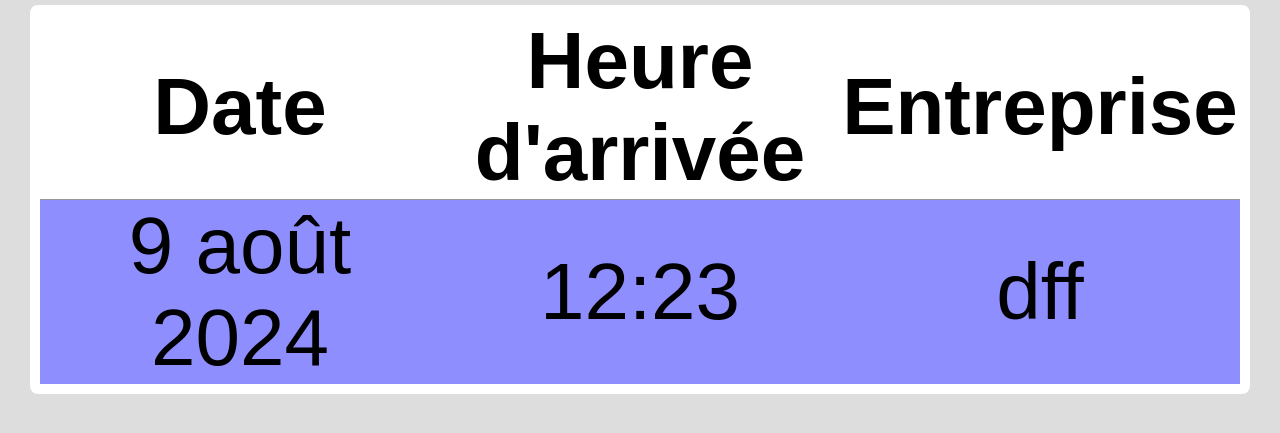
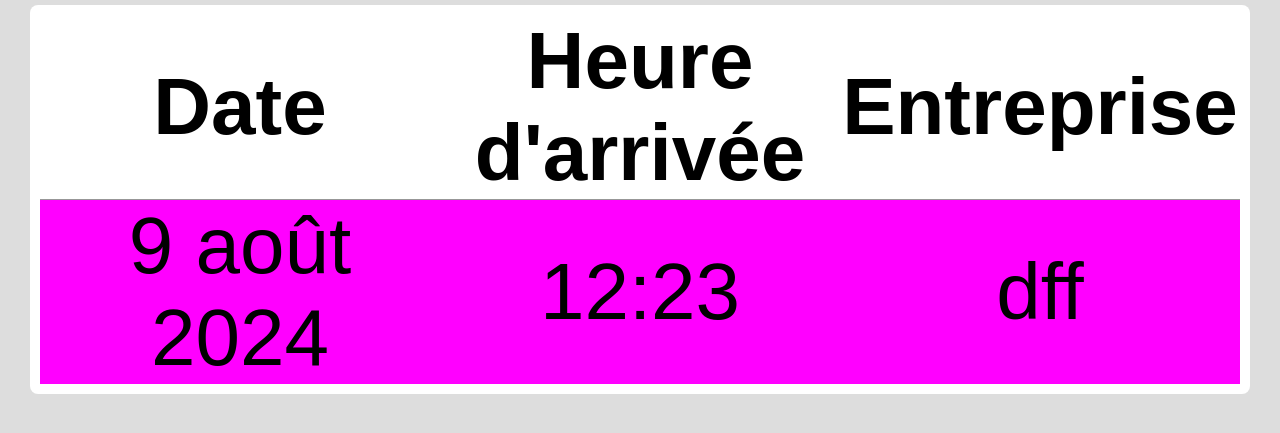
Before and after one commit to ITM-AP/Gestion_Visiteur, a Django app: page / in a window 1280 px wide, with the pointer over the restyled element. Shown: the part 147-580 px from the top of the page. Run offline with Django 5.2, Linux system fonts and the light colour scheme; data comes from the database, SQL or seed files in the repository.

Commit message:
MAJ rose

```diff
--- a/Gestion_File_Attente/app/static/css/styles.css
+++ b/Gestion_File_Attente/app/static/css/styles.css
@@ -86,5 +86,5 @@ td{
 
 .rdv:hover{
     cursor: pointer;
-    background-color: rgba(0, 0, 255, 0.445);
+    background-color: rgba(255, 0, 255, 1);
 }
```
